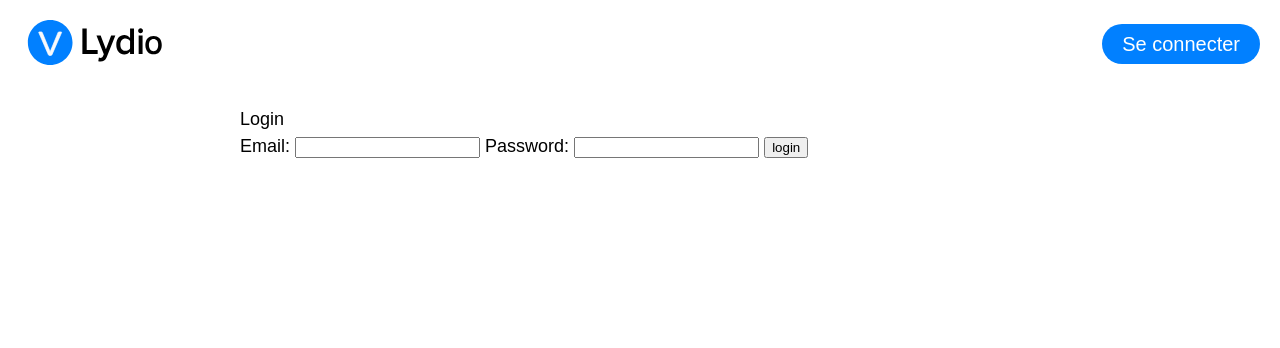
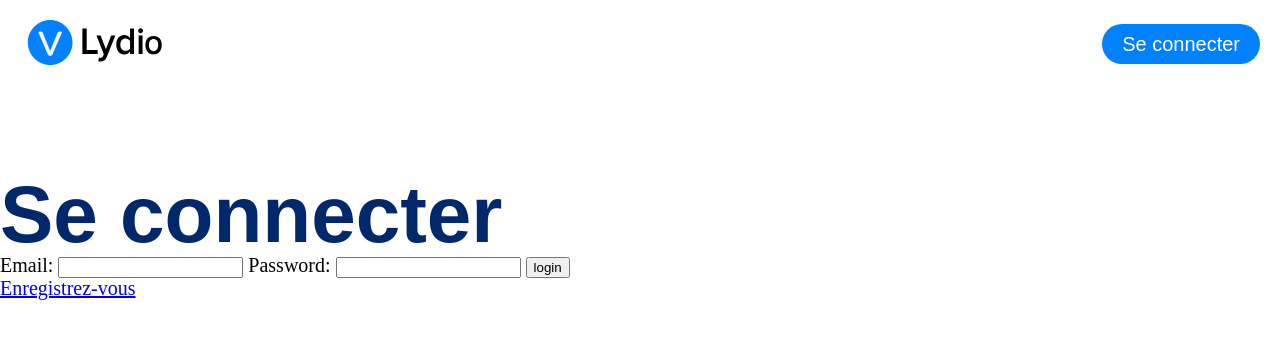
Before and after one commit to Lila-dev-alt/L-ydiot, a Symfony app: template templates/login/index.html.twig in a window 1280 px wide. Shown: the top 348 px of the page. Run offline with Twig, Linux system fonts and the light colour scheme; the template is opened without the code that fills it, so the values that code supplies are empty; some libraries are stand-ins or nearby versions; some web fonts are replaced.

Commit message:
Creation compte + Listing

```diff
--- a/src/Controller/AccountsController.php
+++ b/src/Controller/AccountsController.php
@@ -23,6 +23,7 @@ class AccountsController extends AbstractController
     public function singleAccount(ManagerRegistry $doctrine, $id): Response
     {
         $accountSingle = $doctrine->getRepository(Account::class)->find($id);
+        //dump($accountSingle); die();
         return $this->render('accounts/single.html.twig', [
             "account" => $accountSingle
         ]);
--- a/src/Form/AddAccountType.php
+++ b/src/Form/AddAccountType.php
@@ -18,6 +18,7 @@ class AddAccountType extends AbstractType
             ->add('dateCreation')
             ->add('status')
             ->add('userId')
+            ->add('nomCompte')
             ->add('submit', SubmitType::class)
         ;
     }
--- a/templates/accounts/index.html.twig
+++ b/templates/accounts/index.html.twig
@@ -10,9 +10,9 @@
                 <li class="add-account"><a href="/account/create"><span class="material-icons">add</span>Ajouter un compte</a></li>
                 {% for accounts in accountList %}
                     <li>
-                        <a href="/accounts/{{ accounts.accountId }}">
+                        <a href="{{ path('accounts') }}/{{ accounts.id }}">
                             <bdi class="montant">{{accounts.money}}<span class="devise">€</span></bdi>
-                            {#<span class="nom-compte">{{ accounts.nom }}</span>#}
+                            <span class="nom-compte">{{ accounts.nomCompte }}</span>
                         </a>
                     </li>
                 {% endfor %}
--- a/templates/base.html.twig
+++ b/templates/base.html.twig
@@ -24,10 +24,10 @@
         <nav>
             <ul>
                 {% if app.user %}
-                    <li><a href="/accounts" title="Mes comptes">Mes comptes</a></li>
-                    <li><a href="/logout" class="btn" title="Se déconnecter">Se déconnecter</a></li>
+                    <li><a href="{{ path('accounts') }}" title="Mes comptes">Mes comptes</a></li>
+                    <li><a href="{{ path('app_logout') }}" class="btn" title="Se déconnecter">Se déconnecter</a></li>
                 {% else %}
-                    <li><a href="/login" class="btn" title="Se connecter">Se connecter</a></li>
+                    <li><a href="{{ path('login') }}" class="btn" title="Se connecter">Se connecter</a></li>
                 {% endif %}
 
             </ul>
--- a/templates/login/index.html.twig
+++ b/templates/login/index.html.twig
@@ -1,15 +1,14 @@
 {% extends 'base.html.twig' %}
 
-{% block title %}Hello LoginController!{% endblock %}
+{% block title %}Lydiot | Connexion{% endblock %}
 
 {% block body %}
-<style>
-    .example-wrapper { margin: 1em auto; max-width: 800px; width: 95%; font: 18px/1.5 sans-serif; }
-    .example-wrapper code { background: #F5F5F5; padding: 2px 6px; }
-</style>
-
-<div class="example-wrapper">
-    <h1>Login </h1>
+    <section class="login">
+        <div class="wrapper-section">
+            <h1>Se connecter</h1>
+            {% if error %}
+                <div>{{ error.messageKey|trans(error.messageData, 'security') }}</div>
+            {% endif %}
 
             <form action="{{ path('login') }}" method="post">
                 <label for="username">Email:</label>
@@ -18,7 +17,11 @@
                 <label for="password">Password:</label>
                 <input type="password" id="password" name="_password"/>
 
+                {# If you want to control the URL the user is redirected to on success
+        <input type="hidden" name="_target_path" value="/account"/> #}
                 <button type="submit">login</button>
             </form>
+            <a href="{{ path('app_register') }}">Enregistrez-vous</a>
         </div>
+    </section>
 {% endblock %}
```
Also changed, not shown: migrations/Version20220218092021.php (added, +32 -0 lines), src/Entity/Account.php (+15 -0 lines), templates/accounts/single.html.twig (+6 -6 lines), templates/registration/register.html.twig (+6 -2 lines). Lines whose indentation alone changed are shown as unchanged.
